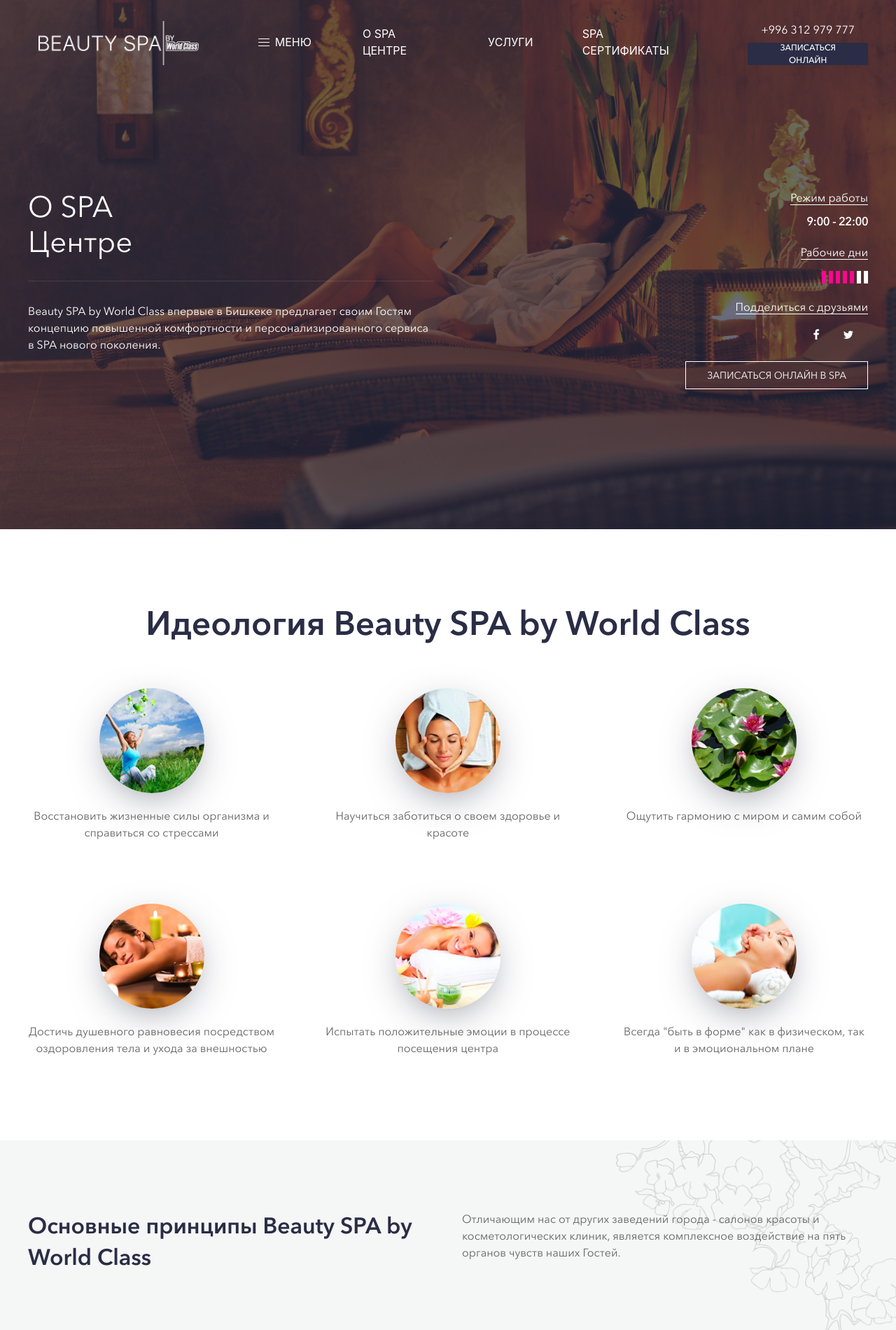
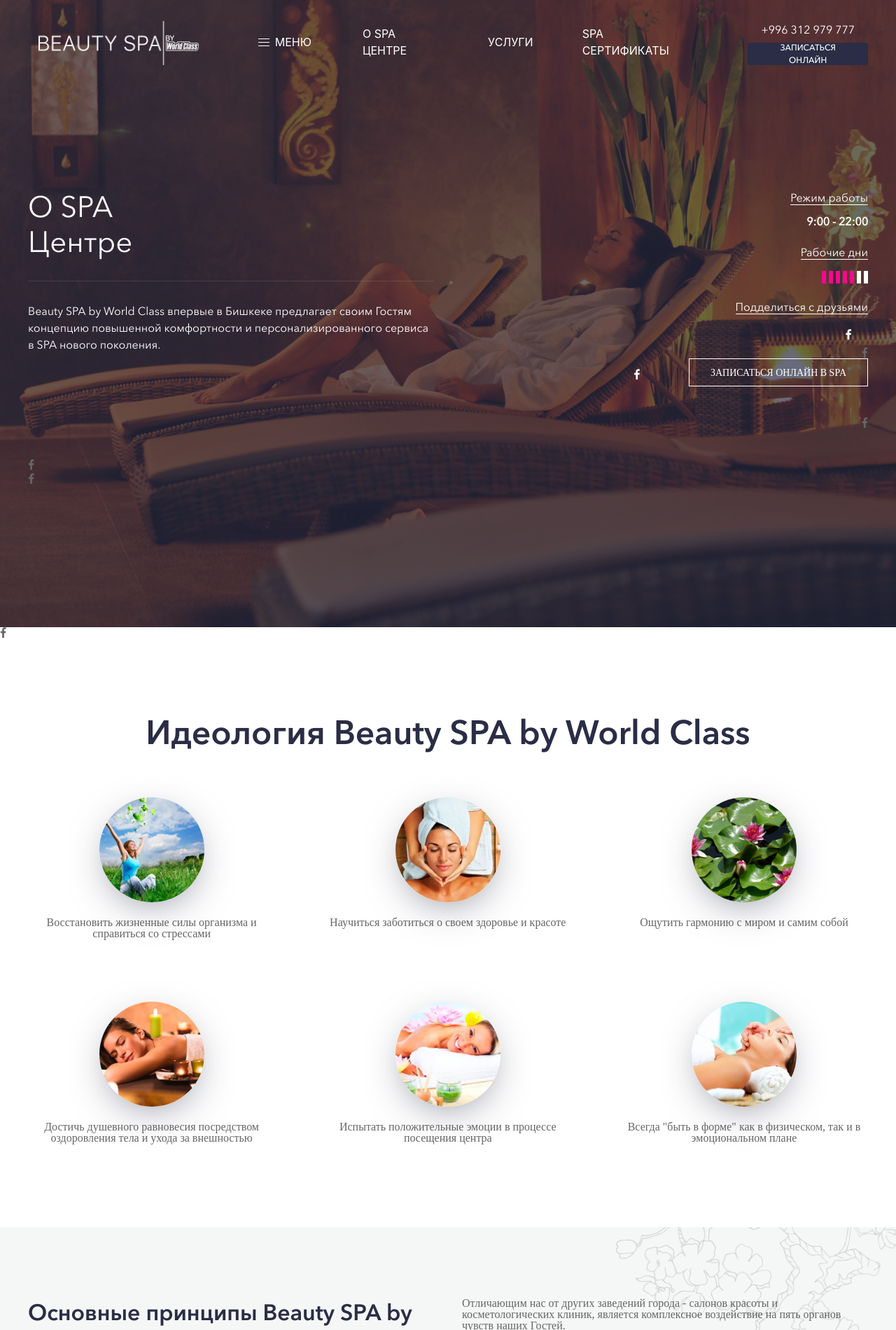
Before and after one commit to katalyzator/beauty_spa, a Django app: page /about/ in a window 1280 px wide. Shown: the top 1900 px of the page at 70% size. Run offline with Django 3.2, Linux system fonts and the light colour scheme; parts of the project's set-up code (start-up, migrations or seed data) failed here and were passed over; some libraries are stand-ins or nearby versions.

Commit message:
twitter button deleted

```diff
--- a/templates/abou_us.html
+++ b/templates/abou_us.html
@@ -29,9 +29,9 @@
                     <div class="uk-margin">
                         <div class="uk-margin-small-bottom"><span>Подделиться с друзьями</span></div>
                         <div><a class="uk-icon-button uk-margin-small-right" href=""><i class="fa fa-facebook"
-                                                                                        aria-hidden="true"></i></a><a
-                                class="uk-icon-button uk-margin-small-right" href=""><i class="fa fa-twitter"
-                                                                                        aria-hidden="true"></i></a>
+{#                                                                                        aria-hidden="true"></i></a><a#}
+{#                                class="uk-icon-button uk-margin-small-right" href=""><i class="fa fa-twitter"#}
+{#                                                                                        aria-hidden="true"></i></a>#}
                         </div>
                     </div>
                     <div class="uk-margin"><a class="uk-button uk-button-default" href="">Записаться онлайн в SPA</a>
```
